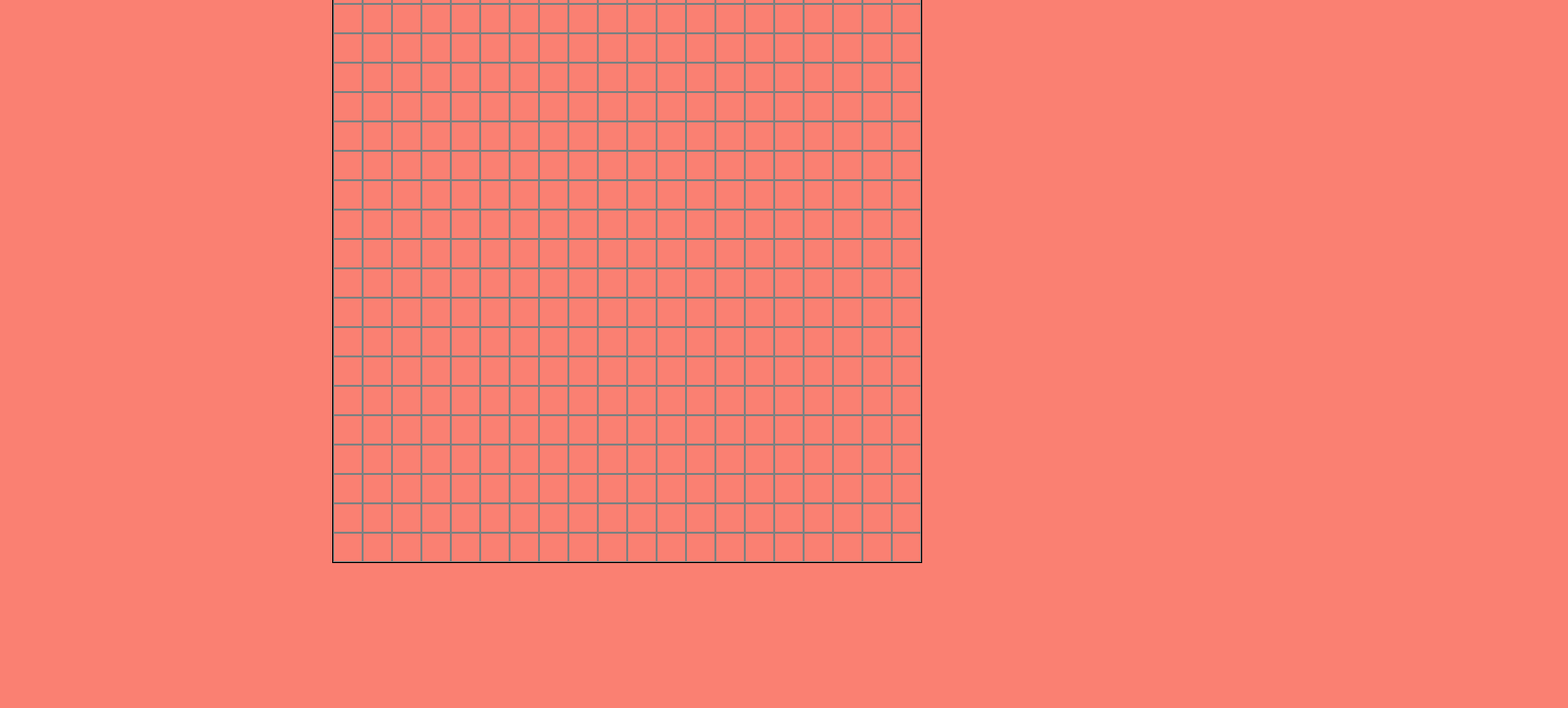
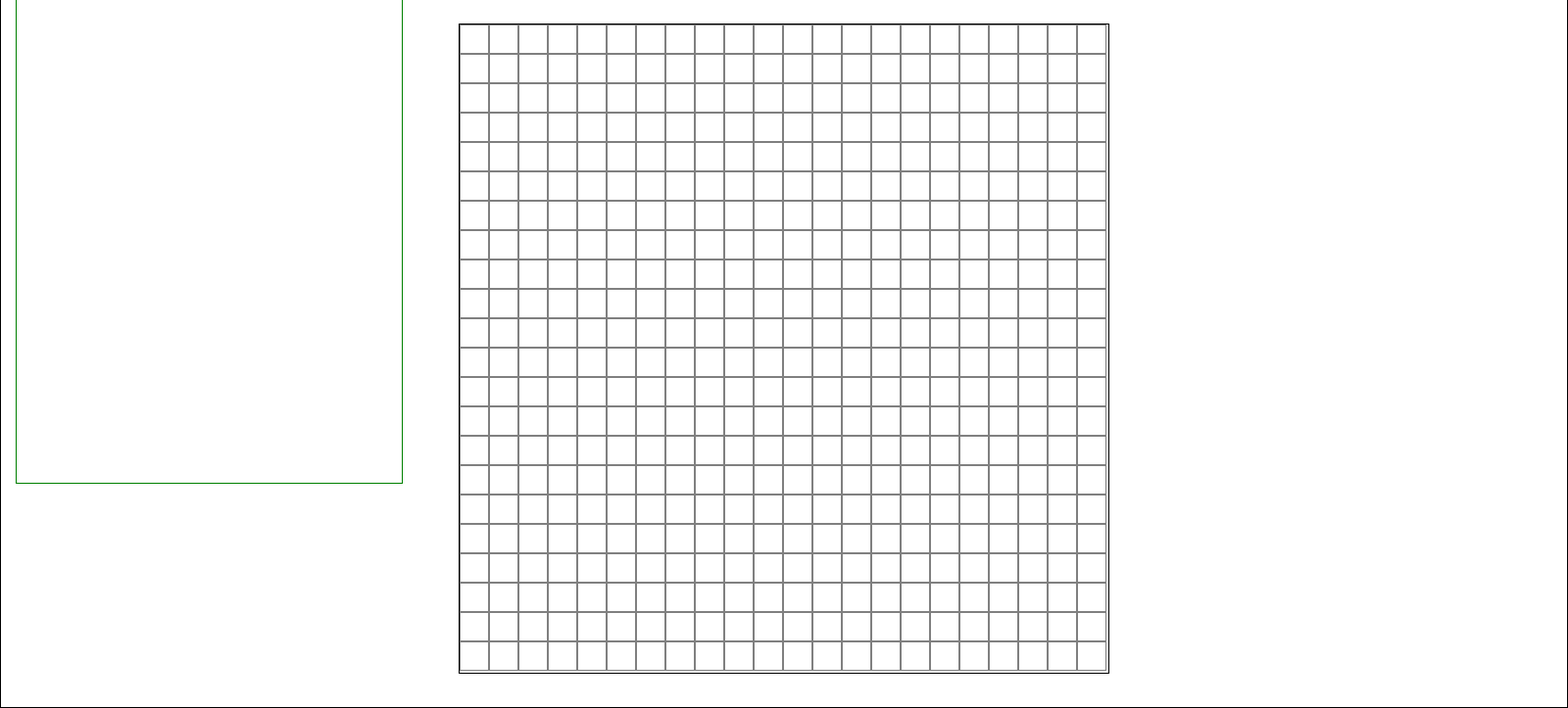
Before and after one commit to alex-mac/Blokus, a plain HTML site: page index.html in a window 1280 px wide. Shown: the part 77-800 px from the top of the page at 98% size, 1600 px wide, since content can reach past the window. Drawn offline with nearby package versions, Linux system fonts and the light colour scheme.

Commit message:
extended array, drew a board, working on the UI still

```diff
--- a/css/main.css
+++ b/css/main.css
@@ -1,13 +1,24 @@
-body {
-	background: salmon;
-}
-
 #game-board {
 	height: 602px;
 	width: 602px;
+	border: 2px solid black;
+	margin: 30px 0px 0px 30px;
+	position: absolute;
+}
+
+#game-stats-container {
+	height: 664px;
+	width: 664px;
 	border: 1px solid black;
 	margin: 0 auto;
-	margin-top: 50px;
+	margin-top: 40px;
+}
+
+#left-side {
+	height: 500px;
+	width: 395px;
+	border: 1px solid green;
+	float: left;
 }
 
 .game-tile{
@@ -18,3 +29,10 @@ body {
 	width: 30px;
 	border: 1px solid gray;
 }
+
+.container {
+	border: 1px solid black;
+	height: 800px;
+	width: 1600px;
+
+}
--- a/index.html
+++ b/index.html
@@ -10,9 +10,16 @@
 </head>
 <body>
 	<div class="container">
-		<div id="game-board">
+	<h1>Blockus</h1>
+		<div id="left-side"></div>
+		<!-- invisible board seen by the computer -->
+		<div id="game-stats-container">
+			<!-- player visible board -->
+			<!-- <div id="game-board"></div>  -->
+		</div>
+		<div id="yellow-pieces"></div>
+		<div id="green-pieces"></div>
 
-		</div>
 	</div>
 </body>
 </html>
--- a/script.js
+++ b/script.js
@@ -1,14 +1,24 @@
 
 var setGameBoard = function(){
-	for (var i = 0; i < 20; i++){
+
+	//sets up arrays, appends 22 "squares" to each row and column
+	for (var i = 0; i < 22; i++){
 		gameBoard[i] = []
-		for (var j = 0; j < 20; j++){
+		for (var j = 0; j < 22; j++){
 			gameBoard[i][j] = null;
-			var gameTile = $("<div class='game-tile'></div>");
-			$("#game-board").append(gameTile);
+			var gameTile = $("<div class='game-tile' id='square" + i + "-" + j + "'></div>");
+			$("#game-stats-container").append(gameTile);
+
+			if (i === 0 || i === 21 || j === 0 && j === 21) {
+				var targetSquareDiv = "#sqaure" + i + "-" + j;
+				$(targetSquareDiv).css("background-color, black");
+				console.log(targetSquareDiv);
+			}
 		}
 	}
+
 }
+
 
 var gameBoard = [];
 
```
